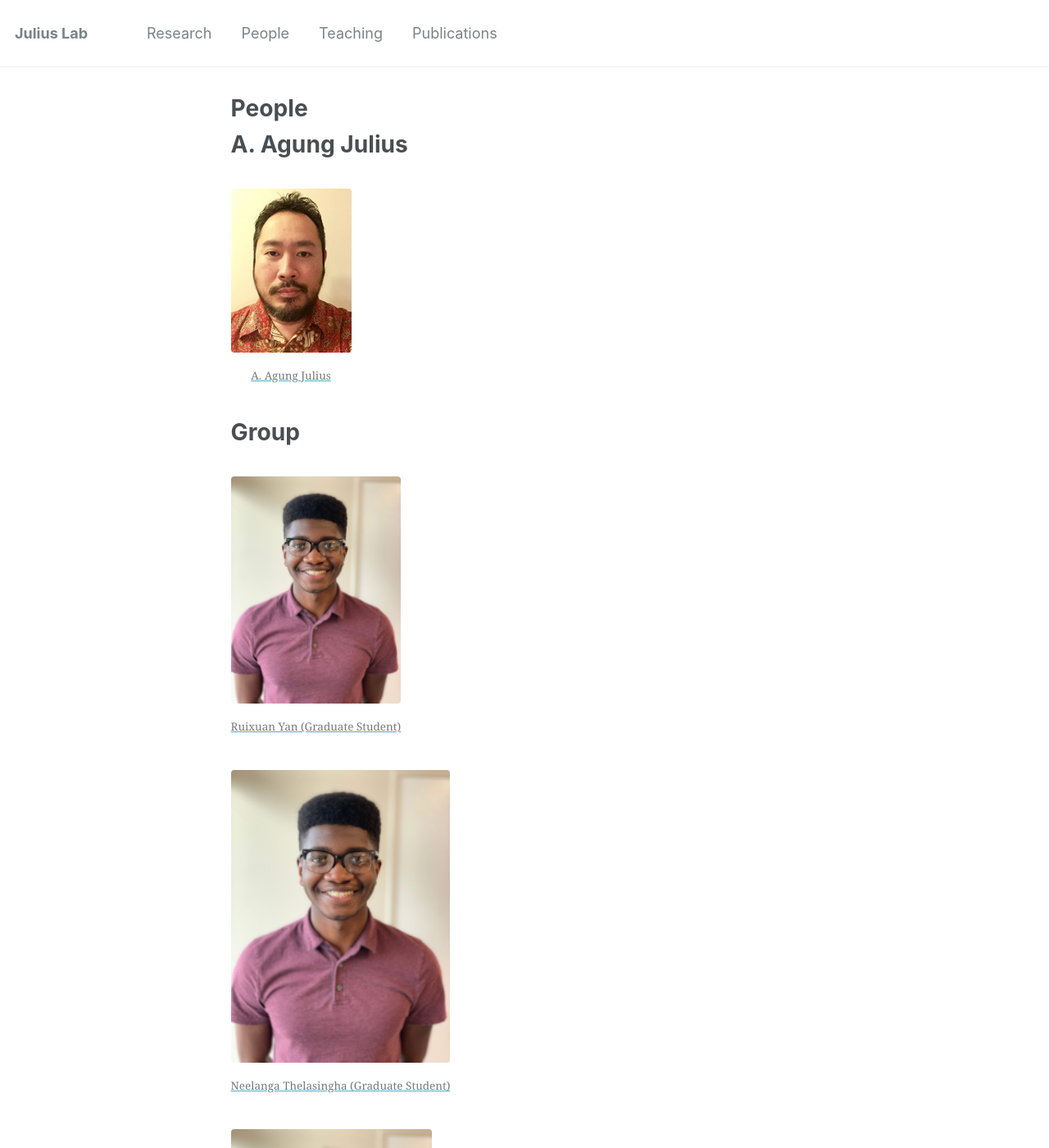
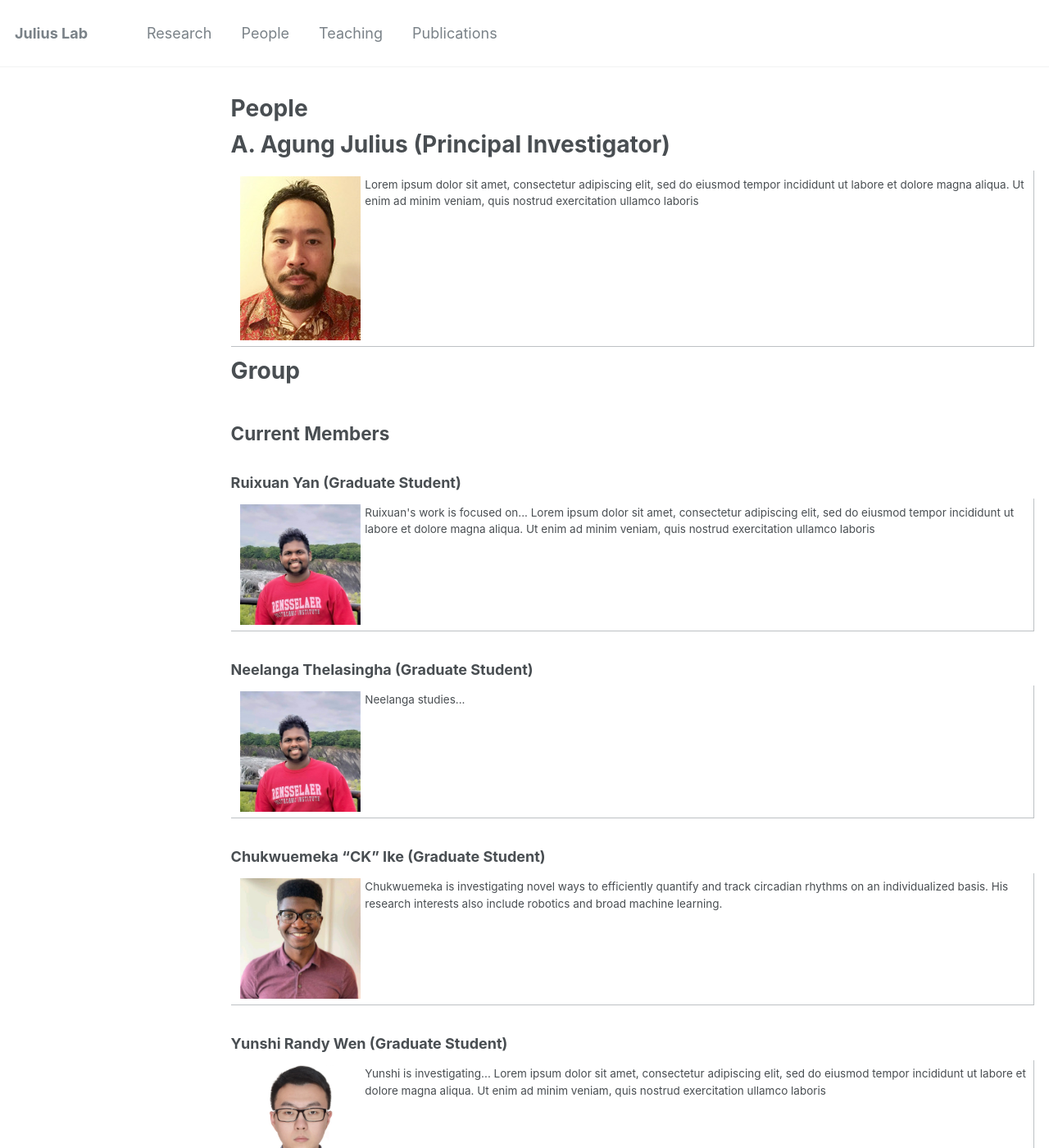
Before and after one commit to Julius-Lab-RPI/Julius-Lab-RPI.github.io, a Jekyll site: the page built from _pages/people.md, in a window 1280 px wide and 1400 px high. Shown: the whole window at 82% size. Built offline with Jekyll 4.4.1, drawn with Linux system fonts in a browser that asks for light colours; some of the changed text lies outside the part shown.

Commit message:
Updated People page with photos and placeholder text.

```diff
--- a/_pages/people.md
+++ b/_pages/people.md
@@ -4,62 +4,77 @@ title: "People"
 permalink: /people/
 author_profile: false
 ---
-# A. Agung Julius
-<div align="center" ><p>
-<a href="https://linkedin.com/in/agung-julius-7778b8a9">
-<figure width="300">
-    <img src='/images/agung.png' alt='A. Agung Julius' />
-    <figcaption>A. Agung Julius</figcaption>
-</figure></a></p>
-</div>
+# A. Agung Julius (Principal Investigator)
+<table style="text-align: left; border:none;" border="0">
+<tbody>
+    <tr>
+    <td style="vertical-align: top;">
+    <a href="https://linkedin.com/in/agung-julius-7778b8a9" target="_blank">
+    <img style="width: 147px; float: left;" alt="A. Agung Julius" src="/images/agung.png" hspace="5">
+    </a>
+    Lorem ipsum dolor sit amet, consectetur adipiscing elit, sed do eiusmod tempor incididunt ut labore et dolore magna aliqua. Ut enim ad minim veniam, quis nostrud exercitation ullamco laboris
+    </td>
+    </tr>
+</tbody>
+</table>
 
 # Group
+## Current Members
+### Ruixuan Yan (Graduate Student)
+<table style="text-align: left; border:none;" border="0">
+<tbody>
+    <tr>
+    <td style="vertical-align: top;">
+    <a href="https://www.linkedin.com/in/neelangact/" target="_blank">
+    <img style="width: 147px; float: left;" alt="Neelanga" src="/images/neelanga.png" hspace="5">
+    </a>
+    Ruixuan's work is focused on... Lorem ipsum dolor sit amet, consectetur adipiscing elit, sed do eiusmod tempor incididunt ut labore et dolore magna aliqua. Ut enim ad minim veniam, quis nostrud exercitation ullamco laboris
+    </td>
+    </tr>
+</tbody>
+</table>
 
-<div align="center" class="row" >
-<div class="column">
-<p>
-<a href="https://linkedin.com/in/chukwuemeka-ike">
-<figure width="200" height="300" style="width:100%">
-    <img src='/images/chukwuemeka.png' alt='Ruixuan Yan (Graduate Student)' />
-    <figcaption>Ruixuan Yan (Graduate Student)</figcaption>
-</figure>
-</a></p>
-</div>
+### Neelanga Thelasingha (Graduate Student)
+<table style="text-align: left; border:none;" border="0">
+<tbody>
+    <tr>
+    <td style="vertical-align: top;">
+    <a href="https://www.linkedin.com/in/neelangact/" target="_blank">
+    <img style="width: 147px; float: left;" alt="Neelanga" src="/images/neelanga.png" hspace="5">
+    </a>
+    Neelanga studies...
+    </td>
+    </tr>
+</tbody>
+</table>
 
-<div class="column">
-<p>
-<a href="https://linkedin.com/in/chukwuemeka-ike">
-<figure width="200" height="300" style="width:100%">
-    <img src='/images/chukwuemeka.png' alt='Neelanga Thelasingha (Graduate Student)' />
-    <figcaption>Neelanga Thelasingha (Graduate Student)</figcaption>
-</figure>
-</a></p></div>
+### Chukwuemeka "CK" Ike (Graduate Student)
+<table style="text-align: left; border:none;" border="0">
+<tbody>
+    <tr>
+    <td style="vertical-align: top;">
+    <a href="https://linkedin.com/in/chukwuemeka-ike" target="_blank">
+    <img style="width: 147px; float: left;" alt="Chukwuemeka" src="/images/chukwuemeka.png" hspace="5">
+    </a>
+    Chukwuemeka is investigating novel ways to efficiently quantify and track circadian rhythms on an individualized basis. His research interests also include robotics and broad machine learning.
+    </td>
+    </tr>
+</tbody>
+</table>
 
-<div class="column">
-<p>
-<a href="https://linkedin.com/in/chukwuemeka-ike">
-<figure width="200" height="300" style="width:100%">
-    <img src='/images/chukwuemeka.png' alt='Chukwuemeka Ike (Graduate Student)' />
-    <figcaption>Chukwuemeka Ike (Graduate Student)</figcaption>
-</figure>
-</a></p></div>
-
-<div class="column">
-<p>
-<a href="https://linkedin.com/in/chukwuemeka-ike">
-<figure width="200" height="300" style="width:100%">
-    <img src='/images/chukwuemeka.png' alt='Yunshi Wen (Graduate Student)' />
-    <figcaption>Yunshi Wen (Graduate Student)</figcaption>
-</figure>
-</a></p></div>
-
-<!-- <img src="/images/chukwuemeka.png">
-
-|Ruixuan Yan (Graduate Student)   | Neelanga Thelasingha (Graduate Student)  | Chukwuemeka Ike (Graduate Student) | Yunshi Wen (Graduate Student) |
-|---|---|---|---|
-|[<img src="/images/chukwuemeka.png">](https://linkedin.com/in/chukwuemeka-ike) |[<img src="/images/chukwuemeka.png">](https://linkedin.com/in/chukwuemeka-ike) | [<img src="/images/chukwuemeka.png">](https://linkedin.com/in/chukwuemeka-ike) | [<img src="/images/chukwuemeka.png">](https://linkedin.com/in/chukwuemeka-ike) | -->
-
-</div>
+### Yunshi Randy Wen (Graduate Student)
+<table style="text-align: left; border:none;" border="0">
+<tbody>
+    <tr>
+    <td style="vertical-align: top;">
+    <a href="https://www.linkedin.com/in/%E8%95%B4%E8%AF%97-%E6%96%87-884926151/" target="_blank">
+    <img style="width: 147px; float: left;" src='/images/yunshi.png' alt='Yunshi' hspace="5">
+    </a>
+    Yunshi is investigating... Lorem ipsum dolor sit amet, consectetur adipiscing elit, sed do eiusmod tempor incididunt ut labore et dolore magna aliqua. Ut enim ad minim veniam, quis nostrud exercitation ullamco laboris
+    </td>
+    </tr>
+</tbody>
+</table>
 
 
 ## Former Members
```
Also changed, not shown: images/chukwuemeka.png, images/neelanga.png (added), images/yunshi.png (added), 3 other files.
